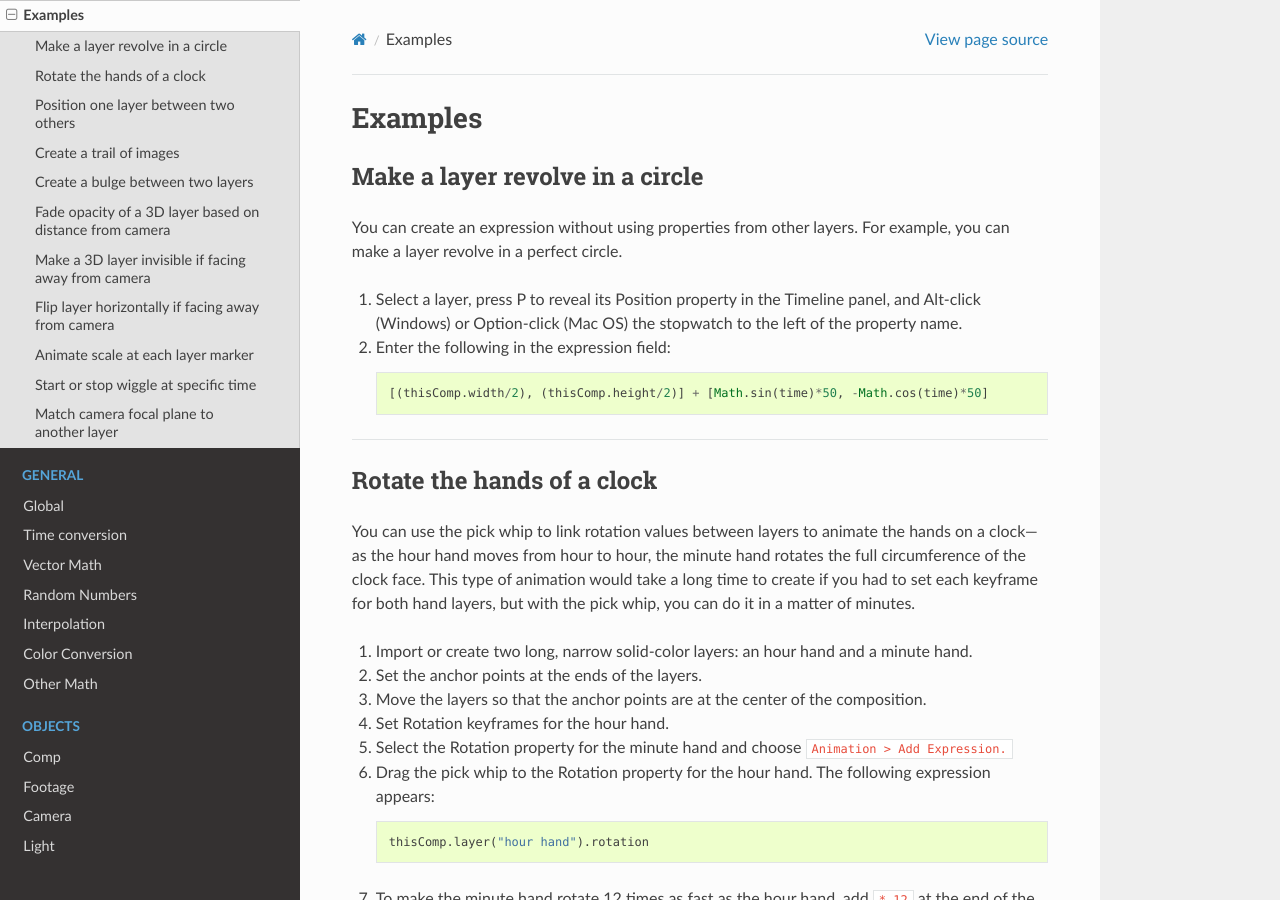
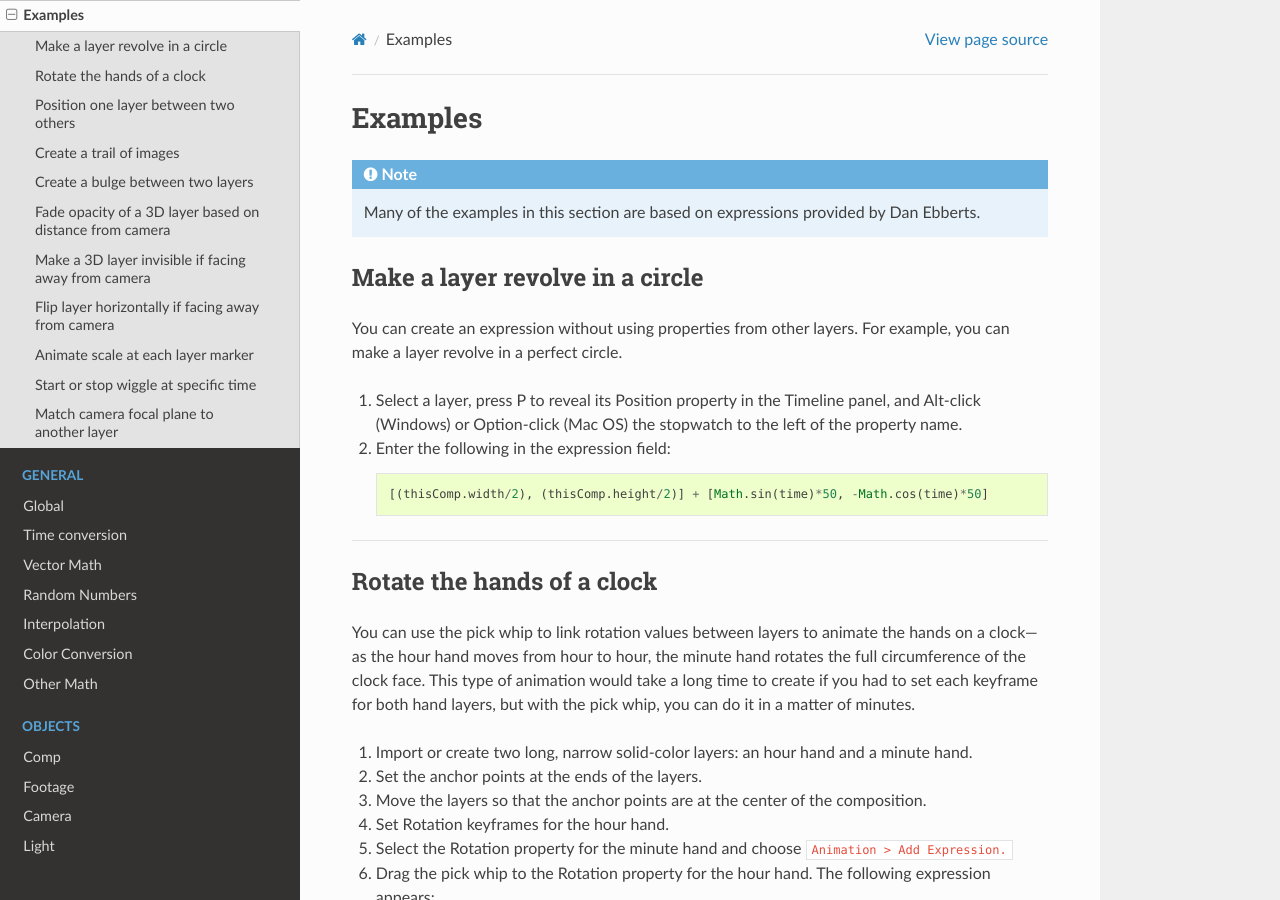
Before and after one commit to docsforadobe/after-effects-expression-reference, a Sphinx documentation site: the page built from docs/examples.rst, in a window 1280 px wide and 900 px high. Built offline with Sphinx 7.4.7 and the Read the Docs theme 2.0.0, drawn with Linux system fonts in a browser that asks for light colours.

Commit message:
Adds Dan Ebberts note in examples page

```diff
--- a/docs/examples.rst
+++ b/docs/examples.rst
@@ -1,5 +1,8 @@
 Examples
 ############
+
+.. note::
+	Many of the examples in this section are based on expressions provided by Dan Ebberts.
 
 Make a layer revolve in a circle
 ******************************************
```
